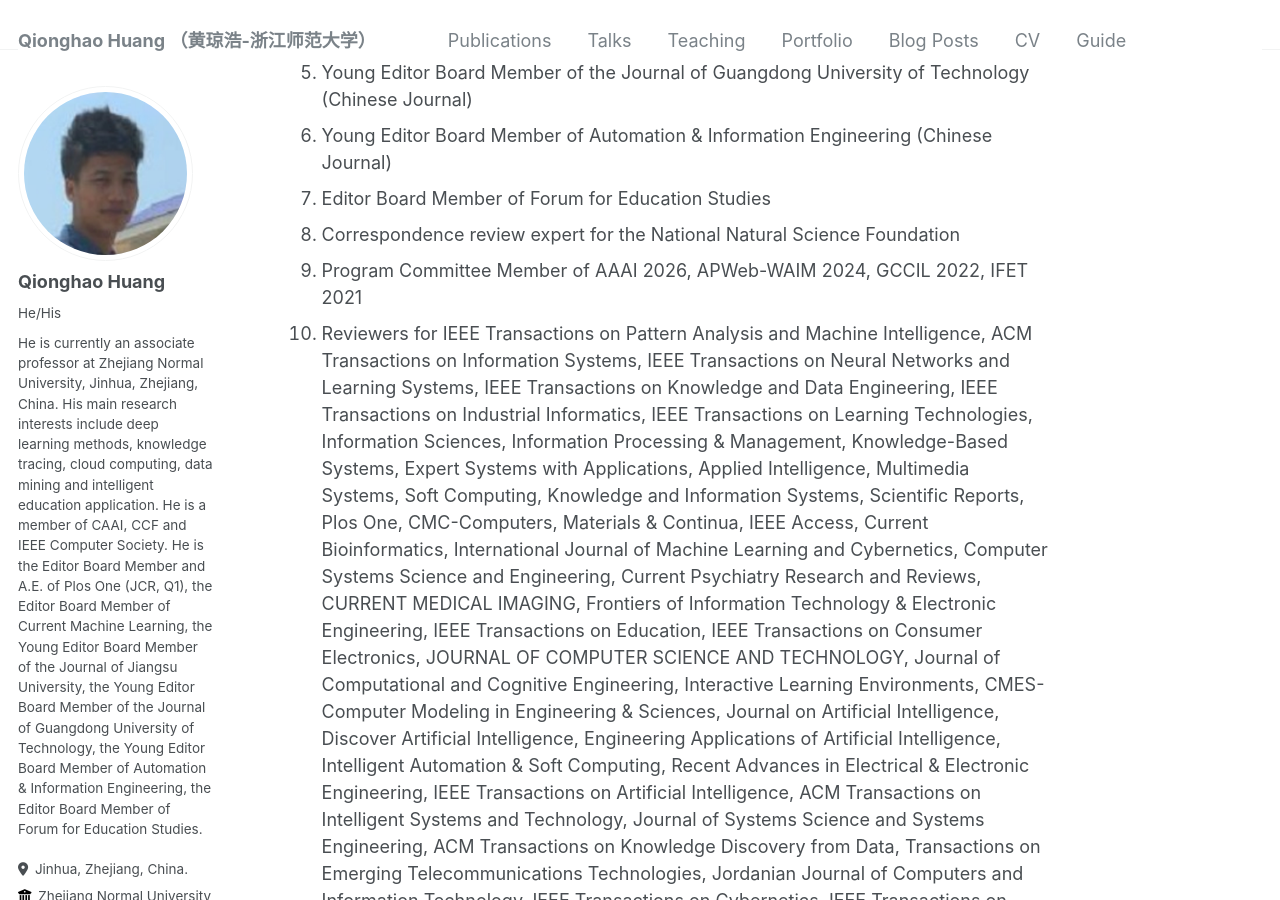
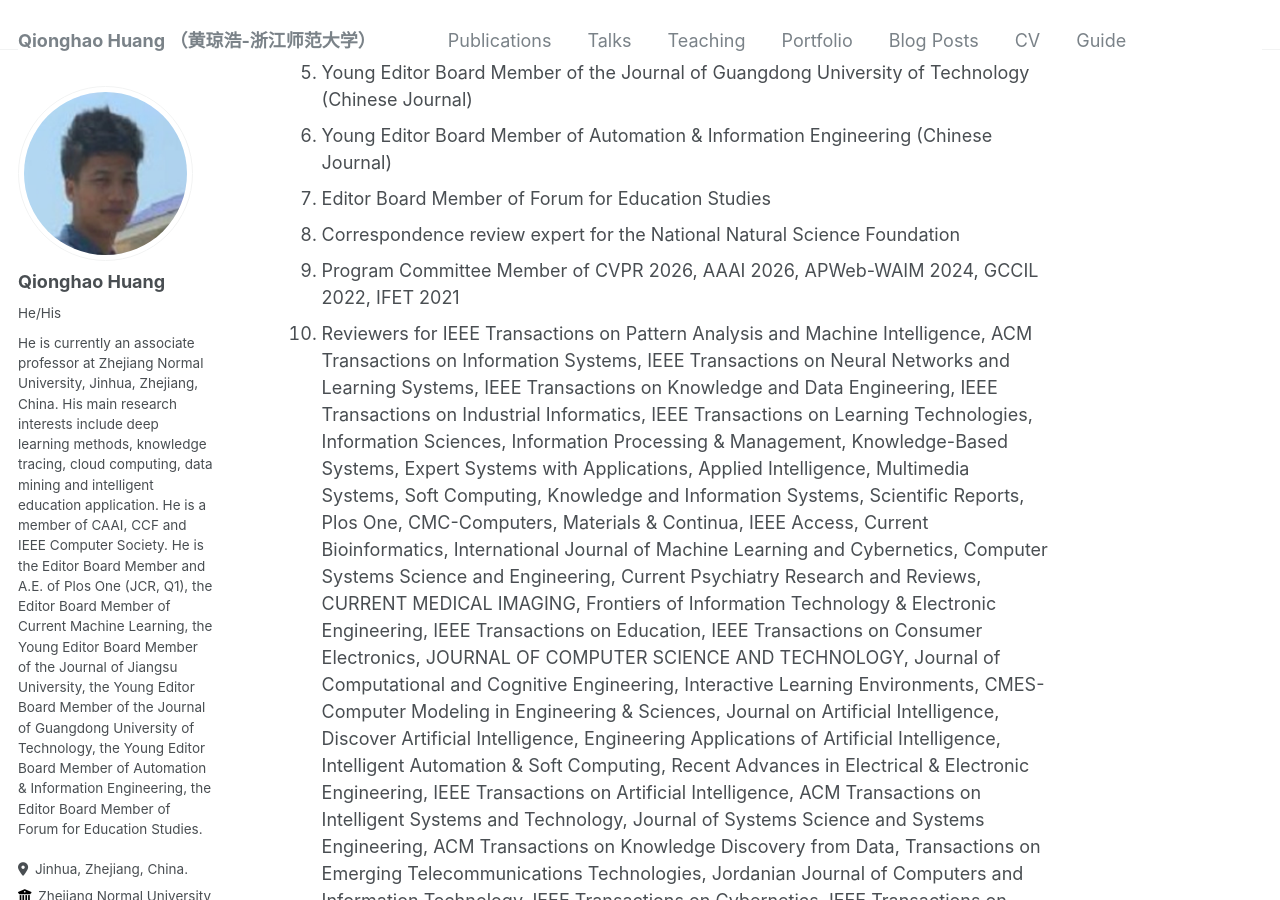
Before and after one commit to qhhuang-ai/qhhuang-ai.github.io, a Jekyll site: the page built from _pages/about.md, in a window 1280 px wide and 900 px high, scrolled down 10362 px. Built offline with Jekyll 4.4.1, drawn with Linux system fonts in a browser that asks for light colours; some web fonts are replaced; a script that is not in the unit is left out; comment, search, counter and statistics services are not loaded.

Commit message:
update CV!

```diff
--- a/_pages/about.md
+++ b/_pages/about.md
@@ -105,6 +105,6 @@
 1. Young Editor Board Member of Automation & Information Engineering (Chinese Journal)
 1. Editor Board Member of Forum for Education Studies
 1. Correspondence review expert for the National Natural Science Foundation
-1. Program Committee Member of AAAI 2026, APWeb-WAIM 2024, GCCIL 2022, IFET 2021
+1. Program Committee Member of CVPR 2026, AAAI 2026, APWeb-WAIM 2024, GCCIL 2022, IFET 2021
 1. Reviewers for IEEE Transactions on Pattern Analysis and Machine Intelligence, ACM Transactions on Information Systems, IEEE Transactions on Neural Networks and Learning Systems, IEEE Transactions on Knowledge and Data Engineering, IEEE Transactions on Industrial Informatics, IEEE Transactions on Learning Technologies, Information Sciences, Information Processing & Management, Knowledge-Based Systems, Expert Systems with Applications, Applied Intelligence, Multimedia Systems, Soft Computing, Knowledge and Information Systems, Scientific Reports, Plos One, CMC-Computers, Materials & Continua,  IEEE Access, Current Bioinformatics, International Journal of Machine Learning and Cybernetics, Computer Systems Science and Engineering, Current Psychiatry Research and Reviews, CURRENT MEDICAL IMAGING,  Frontiers of Information Technology & Electronic Engineering, IEEE Transactions on Education, IEEE Transactions on Consumer Electronics, JOURNAL OF COMPUTER SCIENCE AND TECHNOLOGY, Journal of Computational and Cognitive Engineering, Interactive Learning Environments, CMES-Computer Modeling in Engineering & Sciences, Journal on Artificial Intelligence, Discover Artificial Intelligence, Engineering Applications of Artificial Intelligence,
 Intelligent Automation & Soft Computing, Recent Advances in Electrical & Electronic Engineering, IEEE Transactions on Artificial Intelligence, ACM Transactions on Intelligent Systems and Technology, Journal of Systems Science and Systems Engineering, ACM Transactions on Knowledge  Discovery from Data, Transactions on Emerging Telecommunications Technologies, Jordanian Journal of Computers and Information Technology, IEEE Transactions on Cybernetics, IEEE Transactions on Affective Computing, Human-centric Computing and Information Sciences, Journal of Ambient Intelligence and Humanized Computing, IEEE Transactions on Image Processing, IEEE Transactions on Multimedia, ACM Transactions on Multimedia Computing, Communications, and Applications, IEEE Journal of Biomedical and Health Informatics, Automatika: Journal for Control, Measurement, Electronics, Computing and Communications, International Journal of Data Science and Analytics, Neural Processing Letters, IEEE Transactions on Computational Social Systems, IET Software, Neurocomputing, Applied Soft Computing, International Journal of Intelligent Systems, IEEE Signal Processing Letters, WIREs Data Mining and Knowledge Discovery, Pattern Recognition Letters, Concurrency and Computation: Practice and Experience,...
```
